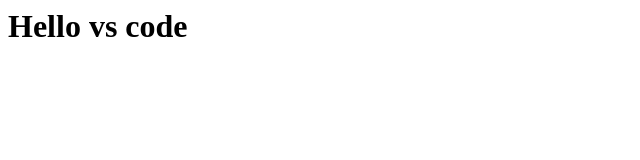
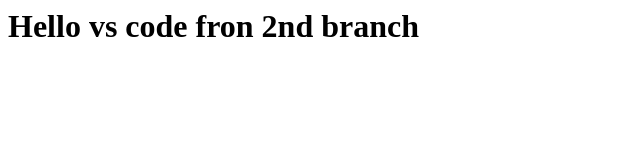
Before and after one commit to andkir/test-git2, a plain HTML site: page index.html in a window 1280 px wide. Shown: the whole page, without its empty margins (0-640 px from the left). Drawn offline with Linux system fonts and the light colour scheme.

Commit message:
1 commit to branch

```diff
--- a/index.html
+++ b/index.html
@@ -2,7 +2,7 @@
     <title>VS Code!</title>
 <head>
     <body>
-        <h1>Hello vs code</h1>
+        <h1>Hello vs code fron 2nd branch</h1>
          <div></div>
     </body>
 </head>
```
